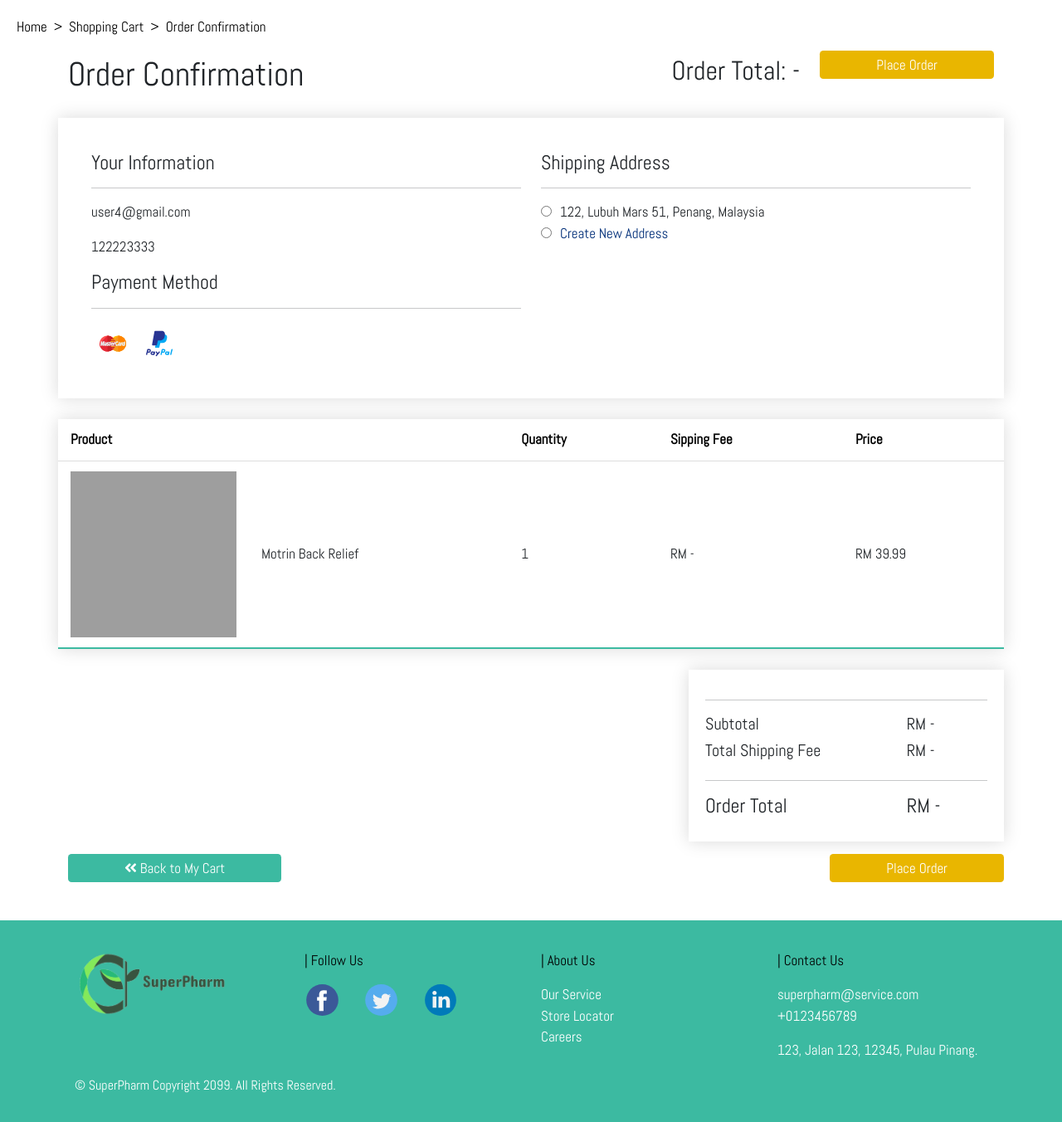
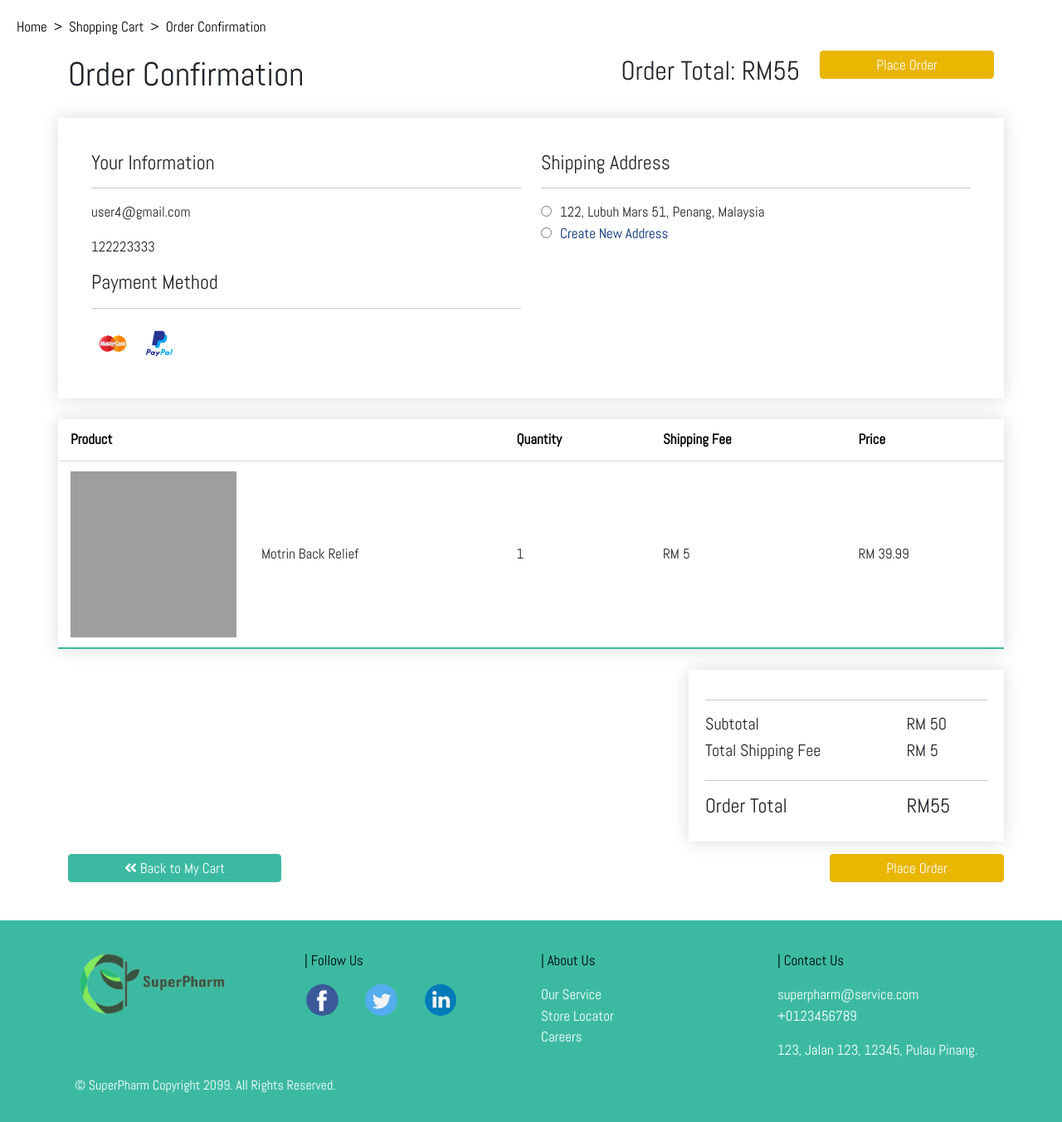
Before and after one commit to aishapeng/SuperPharm, a PHP site: page /checkout.php?uid=14 in a window 1280 px wide. Shown: the part 134-1486 px from the top of the page at 83% size. Run offline with PHP 8.4, Linux system fonts and the light colour scheme; data comes from the database, SQL or seed files in the repository; some libraries are stand-ins or nearby versions; grey boxes are pictures that could not be loaded.

Commit message:
add fake order $

```diff
--- a/superpharm/cart.php
+++ b/superpharm/cart.php
@@ -123,7 +123,7 @@ include('head.html'); ?>
 							<p>Items: 2</p>
 						</div>
 						<div class="col-6 col-md-6">
-							<p>RM 100</p>
+							<p>RM 50</p>
 						</div>
 					</div>
 					<div class="row">
@@ -152,7 +152,7 @@ include('head.html'); ?>
 							<p class="center b">TOTAL</p>
 						</div>
 						<div class="col-6 col-md-6">
-							<p>RM 200</p>
+							<p>RM 50</p>
 						</div>
 					</div>
 					<div class="row">
--- a/superpharm/checkout.php
+++ b/superpharm/checkout.php
@@ -46,7 +46,7 @@ include('head.html'); ?>
     			<h1>Order Confirmation</h1>
     		</div>
     		<div class="col-auto">
-    			<h2>Order Total: -</h2>
+    			<h2>Order Total: RM55</h2>
     		</div>
     		<div class="col-auto">
     			<a href="placeorder.php" target="_blank" class="button">Place Order</a>
@@ -89,7 +89,7 @@ include('head.html'); ?>
                         <th>Product</th>
                         <th></th>
                         <th>Quantity</th>
-                        <th>Sipping Fee</th>
+                        <th>Shipping Fee</th>
                         <th>Price</th>
                     </tr>
                 </thead>
@@ -119,7 +119,7 @@ include('head.html'); ?>
                                     <?php echo $quantity; ?>
                                 </td>
                                 <td>
-                                    RM -
+                                    RM 5
                                 </td>
                                 <td>
                                     RM <?php echo $subtotal; ?>
@@ -143,7 +143,7 @@ include('head.html'); ?>
                         <h5>Subtotal</h5>
                     </div>
                     <div class="col-4 col-md-4">
-                        <h5>RM -</h5>
+                        <h5>RM 50</h5>
                     </div>
                 </div>
                 <div class="row">
@@ -151,7 +151,7 @@ include('head.html'); ?>
                         <h5>Total Shipping Fee</h5>
                     </div>
                     <div class="col-4 col-md-4">
-                        <h5>RM -</h5>
+                        <h5>RM 5</h5>
                     </div>
                 </div>
                 <hr>
@@ -160,7 +160,7 @@ include('head.html'); ?>
                         <h4>Order Total</h4>
                     </div>
                     <div class="col-4 col-md-4">
-                        <h4>RM -</h4>
+                        <h4>RM55</h4>
                     </div>
                 </div>
             </div>
```
